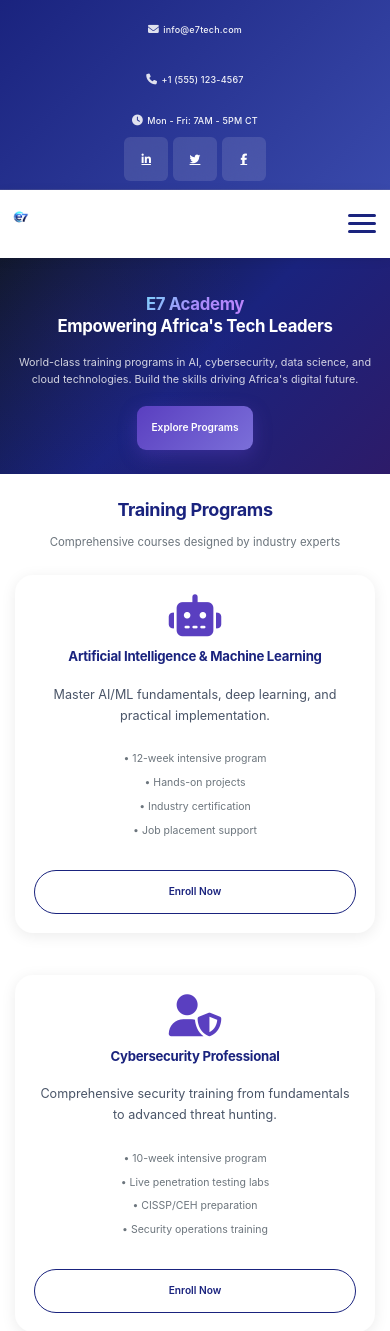
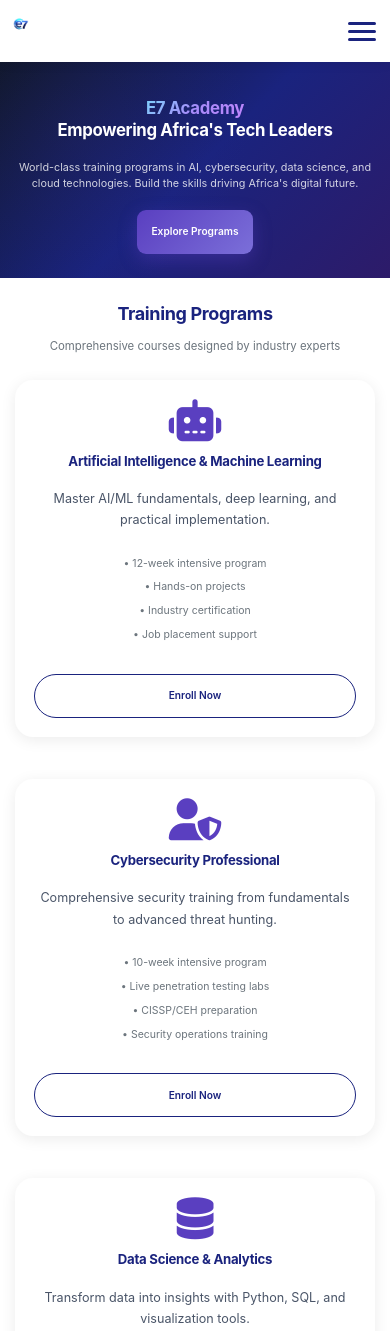
Before and after one commit to EricBaidoo/E7Tech-WebSite, a PHP site: page /academy.php in a window 390 px wide. Shown: the top 1331 px of the page. Run offline with PHP 8.4, Linux system fonts and the light colour scheme.

Commit message:
remove top bar from header and enhance logo visibility in footer

```diff
--- a/assets/footer.css
+++ b/assets/footer.css
@@ -35,6 +35,9 @@
 .footer-logo {
     height: 4rem;
     width: auto;
+    display: block !important;
+    visibility: visible !important;
+    opacity: 1 !important;
     margin-bottom: 1.5rem;
 }
 
@@ -347,6 +350,9 @@
 
     .footer-logo {
         height: 3.5rem;
+        display: block !important;
+        visibility: visible !important;
+        opacity: 1 !important;
     }
 
     .back-to-top {
--- a/assets/header.css
+++ b/assets/header.css
@@ -2,87 +2,6 @@
    E7 TECHNOLOGY SOLUTIONS - HEADER
    Modern Professional Design
    =================================== */
-
-/* ===== TOP BAR ===== */
-.top-bar {
-    background: linear-gradient(135deg, #1a237e 0%, #3949ab 100%);
-    color: #ffffff;
-    padding: 0.65rem 0;
-    font-size: 0.875rem;
-    border-bottom: 1px solid rgba(255, 255, 255, 0.15);
-    box-shadow: 0 2px 8px rgba(0, 0, 0, 0.1);
-}
-
-.top-bar-content {
-    display: flex;
-    justify-content: space-between;
-    align-items: center;
-    flex-wrap: wrap;
-    gap: 1.5rem;
-}
-
-.top-bar-left,
-.top-bar-right {
-    display: flex;
-    align-items: center;
-    gap: 2rem;
-}
-
-.top-bar-link,
-.top-bar-text {
-    color: rgba(255, 255, 255, 0.95);
-    text-decoration: none;
-    display: inline-flex;
-    align-items: center;
-    gap: 0.5rem;
-    font-weight: 500;
-    letter-spacing: 0.2px;
-    transition: all 0.3s ease;
-    position: relative;
-}
-
-.top-bar-link i,
-.top-bar-text i {
-    font-size: 0.9rem;
-    opacity: 0.9;
-}
-
-.top-bar-link:hover {
-    color: #ffffff;
-    transform: translateX(2px);
-}
-
-.top-bar-link:hover i {
-    opacity: 1;
-}
-
-.top-bar-social {
-    display: flex;
-    gap: 0.5rem;
-    margin-left: 1.5rem;
-    padding-left: 1.5rem;
-    border-left: 1px solid rgba(255, 255, 255, 0.2);
-}
-
-.top-bar-social a {
-    color: #ffffff;
-    width: 32px;
-    height: 32px;
-    display: flex;
-    align-items: center;
-    justify-content: center;
-    border-radius: 6px;
-    background: rgba(255, 255, 255, 0.12);
-    backdrop-filter: blur(10px);
-    transition: all 0.3s cubic-bezier(0.4, 0, 0.2, 1);
-    font-size: 0.85rem;
-}
-
-.top-bar-social a:hover {
-    background: rgba(255, 255, 255, 0.25);
-    transform: translateY(-3px) scale(1.05);
-    box-shadow: 0 4px 12px rgba(0, 0, 0, 0.2);
-}
 
 /* ===== MAIN HEADER ===== */
 .header-main {
@@ -114,6 +33,9 @@
 .logo-img {
     height: 3.5rem;
     width: auto;
+    display: block !important;
+    visibility: visible !important;
+    opacity: 1 !important;
     transition: transform 0.3s ease;
 }
 
@@ -287,36 +209,8 @@ body.menu-open::before {
 }
 
 /* ===== RESPONSIVE DESIGN ===== */
-@media (max-width: 991px) {
-    /* Top Bar - Stack on mobile */
-    .top-bar {
-        padding: 0.75rem 0;
-    }
-
-    .top-bar-content {
-        justify-content: center;
-        text-align: center;
-        gap: 1rem;
-    }
-
-    .top-bar-left,
-    .top-bar-right {
-        flex-direction: column;
-        gap: 0.75rem;
-        width: 100%;
-    }
-
-    .top-bar-social {
-        margin-left: 0;
-        margin-top: 0.25rem;
-        padding-left: 0;
-        border-left: none;
-        justify-content: center;
-    }
-
-    .top-bar-social a {
-        width: 36px;
-        height: 36px;
+@media (max-width: 768px) {
+    .nav-link {
         font-size: 0.9rem;
     }
 
@@ -391,7 +285,7 @@ body.menu-open::before {
     }
 }
 
-@media (max-width: 767px) {
+@media (max-width: 47.9375rem) {
     .top-bar {
         font-size: 0.8rem;
         padding: 0.6rem 0;
@@ -411,7 +305,7 @@ body.menu-open::before {
         height: 2.8rem;
     }
 
-    .header- {
+    .header-wrapper {
         padding: 0.5rem 0;
     }
 
@@ -421,18 +315,22 @@ body.menu-open::before {
         gap: 0.35rem;
     }
 
-    .top-bar-left,
-    .top-bar-right {
-        gap: 0.5rem;
+        .top-bar-left,
+        .top-bar-right {
+            gap: 0.5rem;
+        }
     }
 
-    .top-bar-social {
-        gap: 0.4rem;
+    @media (max-width: 767px) {
+        .logo-img {
+            height: 2.8rem;
+        display: block !important;
+        visibility: visible !important;
     }
 
-    .top-bar-social a {
-        width: 32px;
-        height: 32px
+    .header-wrapper {
+        padding: 0.75rem 0;
+    }
 
     .header-nav {
         width: 280px;
@@ -440,17 +338,9 @@ body.menu-open::before {
 }
 
 @media (max-width: 575px) {
-    .top-bar-link,
-    .top-bar-text {
-        font-size: 0.75rem;
-    }
-
     .logo-img {
         height: 2.5rem;
-    }
-
-    .header-nav {
-        width: 100%;
-        max-width: 100%;
+        display: block !important;
+        visibility: visible !important;
     }
 }
--- a/header.php
+++ b/header.php
@@ -11,32 +11,6 @@
     <link rel="stylesheet" href="assets/mobile.css?v=<?php echo time(); ?>">
 </head>
 <body>
-    <!-- Top Bar -->
-    <div class="top-bar">
-        <div class="container">
-            <div class="top-bar-content">
-                <div class="top-bar-left">
-                    <a href="mailto:info@e7tech.com" class="top-bar-link">
-                        <i class="fas fa-envelope"></i> info@e7tech.com
-                    </a>
-                    <a href="tel:+15551234567" class="top-bar-link">
-                        <i class="fas fa-phone"></i> +1 (555) 123-4567
-                    </a>
-                </div>
-                <div class="top-bar-right">
-                    <span class="top-bar-text">
-                        <i class="fas fa-clock"></i> Mon - Fri: 7AM - 5PM CT
-                    </span>
-                    <div class="top-bar-social">
-                        <a href="#" aria-label="LinkedIn"><i class="fab fa-linkedin-in"></i></a>
-                        <a href="#" aria-label="Twitter"><i class="fab fa-twitter"></i></a>
-                        <a href="#" aria-label="Facebook"><i class="fab fa-facebook-f"></i></a>
-                    </div>
-                </div>
-            </div>
-        </div>
-    </div>
-
     <!-- Main Header -->
     <header class="header-main">
         <div class="container">
```
